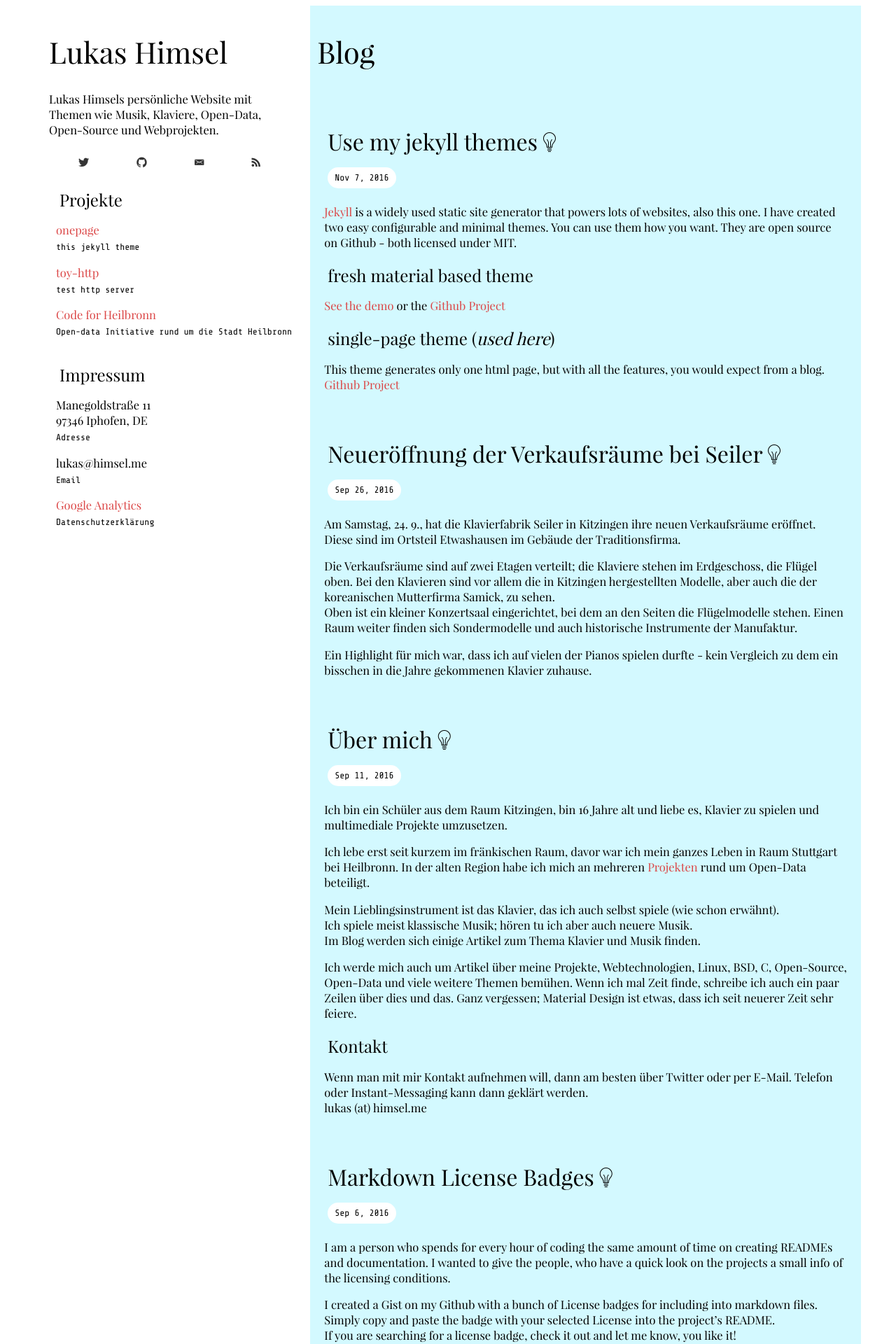
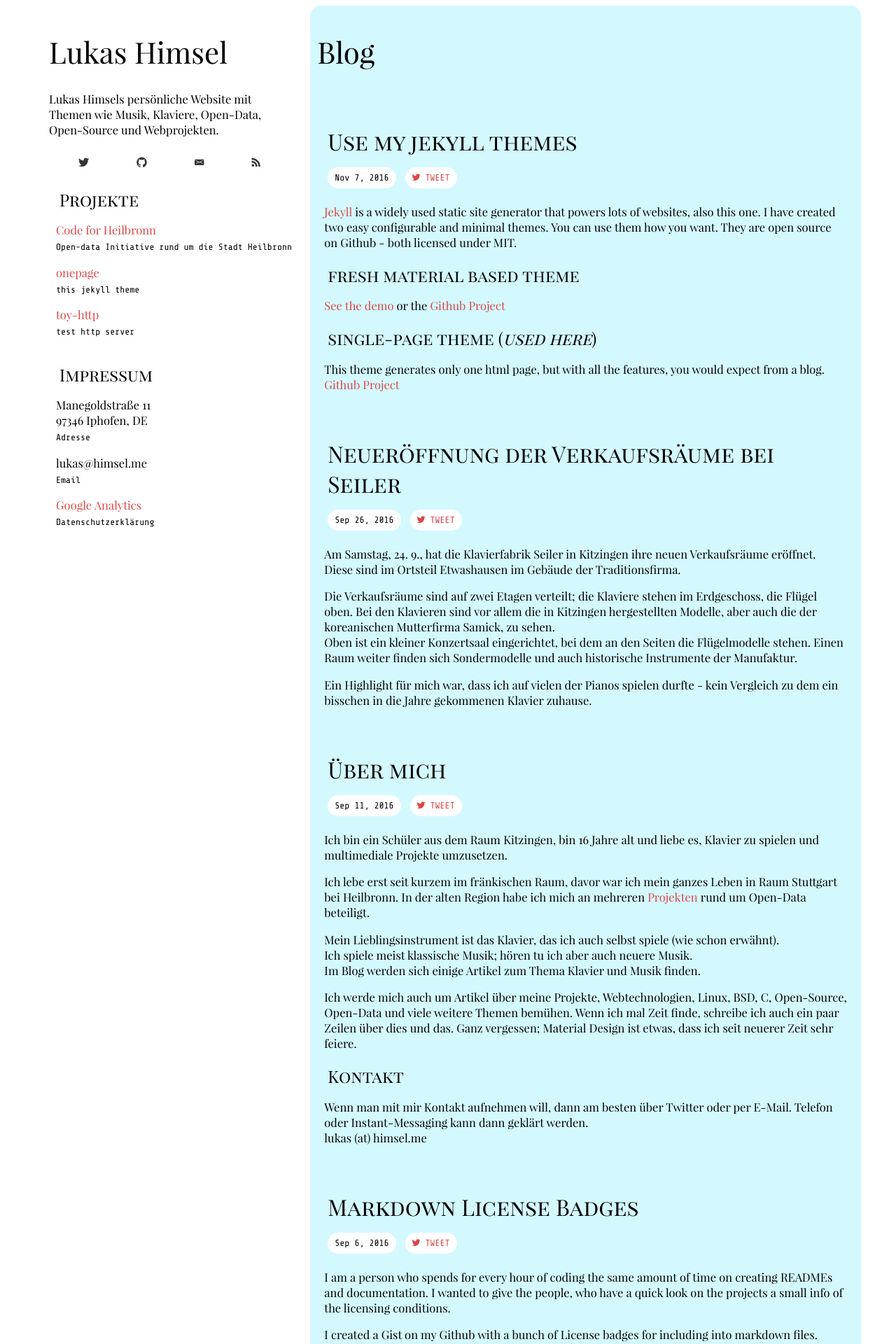
Before and after one commit to NishkaDG/lukas-h.github.io, a Jekyll site: the page built from index.html, in a window 1280 px wide. Shown: the top 1920 px of the page at 70% size. Built offline with Jekyll 4.4.1, drawn with Linux system fonts in a browser that asks for light colours; some web fonts are replaced.

Commit message:
add twitter share button and new heading font

```diff
--- a/_data/projects.yml
+++ b/_data/projects.yml
@@ -1,9 +1,9 @@
+- name: Code for Heilbronn
+  link: "https://github.com/opendata-heilbronn"
+  description: "Open-data Initiative rund um die Stadt Heilbronn"
 - name: onepage
   link: "https://github.com/lukas-h/onepage"
   description: "this jekyll theme"
 - name: toy-http
   link: "https://github.com/lukas-h/toy-http"
   description: "test http server"
-- name: Code for Heilbronn
-  link: "https://github.com/opendata-heilbronn"
-  description: "Open-data Initiative rund um die Stadt Heilbronn"
--- a/assets/css/main.css
+++ b/assets/css/main.css
@@ -3,6 +3,12 @@
   font-style: normal;
   font-weight: 400;
   src: url(../fonts/pf.ttf) format('truetype');
+}
+@font-face {
+  font-family: 'Playfair Display SC';
+  font-style: normal;
+  font-weight: 400;
+  src: url(../fonts/pfsc.ttf) format('truetype');
 }
 @font-face {
   font-family: 'Share Tech Mono';
@@ -14,6 +20,9 @@
     font-family: 'Playfair Display', serif;
     font-size: 16.5px;
 }
+.blog-column{
+     border-radius: 15px;
+}
 h1{ font-size: 42px;
    font-weight: 500; }
 h2{ font-size: 32px; }
@@ -22,6 +31,7 @@
 h5{ font-size: 20px; }
 h6{ font-size: 18px; }
 h2, h3, h4, h5, h6{
+    font-family: 'Playfair Display SC', serif;
     margin: 20px 5px 0px;
     font-weight: 400;
 }
@@ -53,10 +63,18 @@
     list-style-type: none;
     margin: 0;
 }
-.github-icon:hover{ color: #85d063; }
-.twitter-icon:hover{ color: #1da0f2; }
-.mail-icon:hover{ color: #db4646; }
-.rss-icon:hover{ color: #f49c52; }
+.github-icon:hover, .github-icon:focus, .github-icon:active{
+    color: #85d063;
+}
+.twitter-icon:hover, .twitter-icon:focus, .twitter-icon:active{
+    color: #1da0f2;
+}
+.mail-icon:hover, .mail-icon:focus, .mail-icon:active{
+    color: #db4646;
+}
+.rss-icon:hover, .rss-icon:focus, .rss-icon:active{
+    color: #f49c52;
+}
 .btn{
     border: none;
     border-radius: 2px;
--- a/index.html
+++ b/index.html
@@ -5,7 +5,10 @@
 {% for post in site.posts %}
 <div id="{{ post.id }}" class="unit whole align-left post">
 	<article itemscope itemtype="http://schema.org/BlogPosting">
-		<h2>{{ post.title }} <i class="icon ion-ios-lightbulb-outline"></i><br><small class="chip">{{ post.date | date: "%b %-d, %Y" }}</small></h2>
+		<h2>{{ post.title }}<br>
+		<small class="chip">{{ post.date | date: "%b %-d, %Y" }}</small>
+		<a class="chip" href="https://twitter.com/intent/tweet?text={{ post.title | cgi_escape }}&url={{ post.id | prepend: site.baseurl | prepend: site.url | cgi_escape }}"><i class="icon ion-social-twitter"></i> TWEET</a>
+		</h2>
 
 		<div class="post-content">
 			{{ post.content }}
```
Also changed, not shown: assets/fonts/pfsc.ttf (added).
